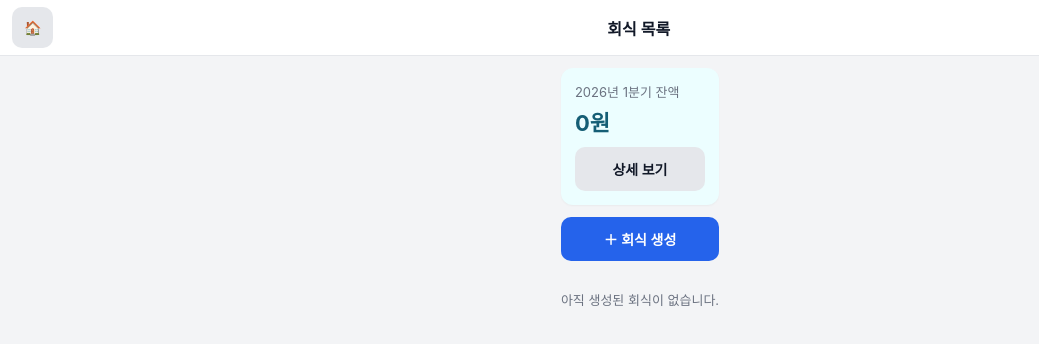
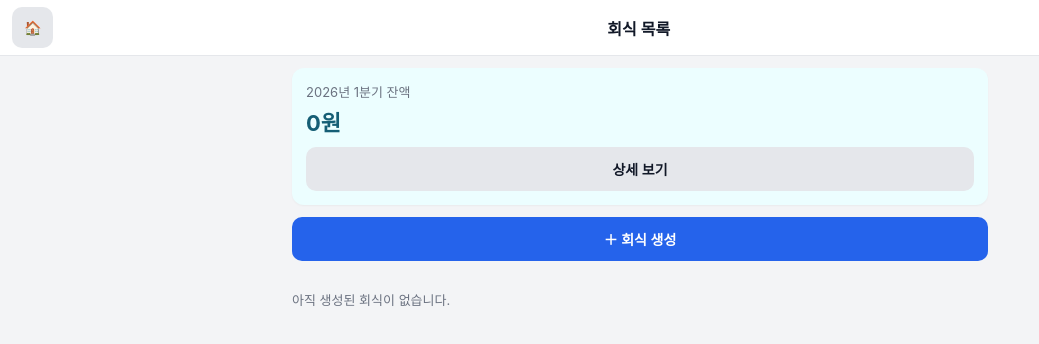
Before and after one commit to iterator7/hoesik, a React (Vite) app: page / in a window 1280 px wide. Shown: the top 344 px of the page, without its empty margins (0-1039 px from the left). Built offline with nearby package versions, Linux system fonts and the light colour scheme.

Commit message:
style: fix layout width

```diff
--- a/src/App.css
+++ b/src/App.css
@@ -36,6 +36,7 @@ input {
 .main {
     flex: 1;
     padding: 12px;
+    width: 100%;
 }
 
 /* =========================
@@ -202,7 +203,7 @@ hr {
 }
 
 /* =========================
-   Tablet+
+   Tablet
 ========================= */
 @media (min-width: 768px) {
     .main {
```
Also changed, not shown: 1 other file (tests, documents, lock files or other folders).
